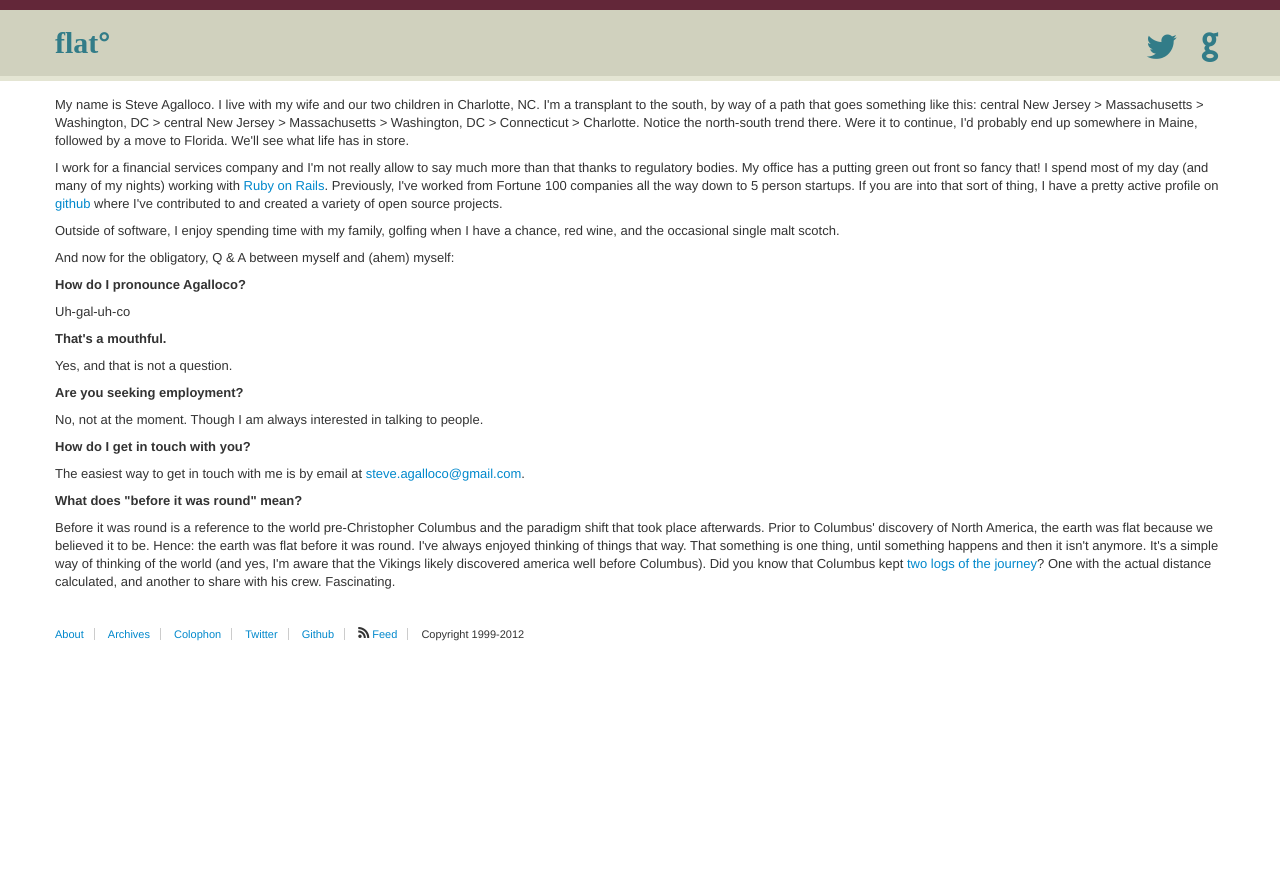
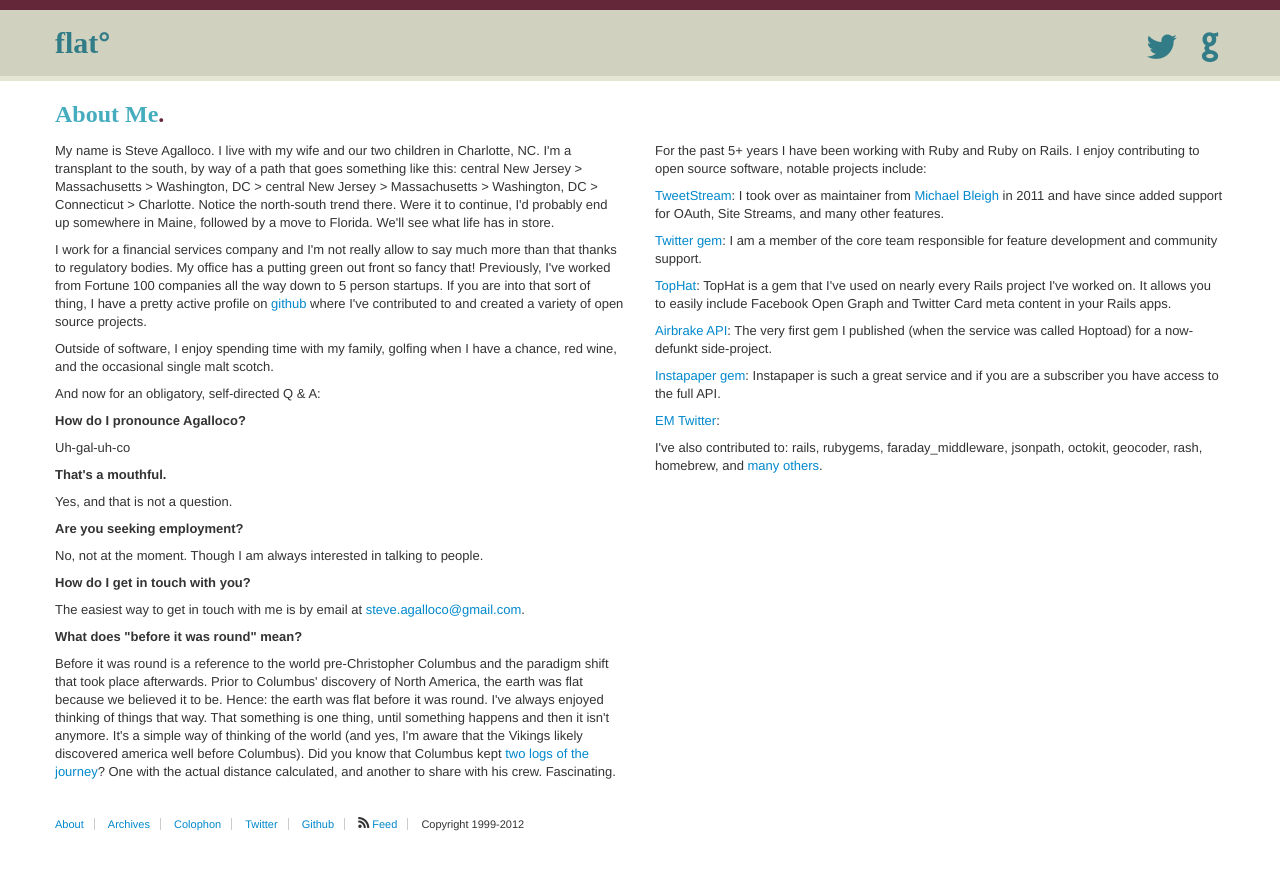
Before and after one commit to stve/stve.github.io, a Jekyll site: the page built from about.html, in a window 1280 px wide. Shown: the top 870 px of the page. Built offline with Jekyll 4.4.1, drawn with Linux system fonts in a browser that asks for light colours; some web fonts are replaced; Markdown is read by kramdown in place of the engine named in the settings.

```diff
--- a/about.html
+++ b/about.html
@@ -3,13 +3,17 @@ layout: default
 title: About
 ---
 
+<h2>About Me<span>.</span></h2>
+
+<div class="row">
+  <div class="span6">
 <p>My name is Steve Agalloco.  I live with my wife and our two children in Charlotte, NC. I'm a transplant to the south, by way of a path that goes something like this: central New Jersey > Massachusetts > Washington, DC > central New Jersey > Massachusetts > Washington, DC > Connecticut > Charlotte.  Notice the north-south trend there. Were it to continue, I'd probably end up somewhere in Maine, followed by a move to Florida.  We'll see what life has in store.</p>
 
-<p>I work for a financial services company and I'm not really allow to say much more than that thanks to regulatory bodies. My office has a putting green out front so fancy that! I spend most of my day (and many of my nights) working with <a href="http://rubyonrails.org">Ruby on Rails</a>.  Previously, I've worked from Fortune 100 companies all the way down to 5 person startups. If you are into that sort of thing, I have a pretty active profile on <a href="https://github.com/spagalloco">github</a> where I've contributed to and created a variety of open source projects.</p>
+<p>I work for a financial services company and I'm not really allow to say much more than that thanks to regulatory bodies. My office has a putting green out front so fancy that!  Previously, I've worked from Fortune 100 companies all the way down to 5 person startups. If you are into that sort of thing, I have a pretty active profile on <a href="https://github.com/spagalloco">github</a> where I've contributed to and created a variety of open source projects.</p>
 
 <p>Outside of software, I enjoy spending time with my family, golfing when I have a chance, red wine, and the occasional single malt scotch.</p>
 
-<p>And now for the obligatory, Q &amp; A between myself and (ahem) myself:</p>
+<p>And now for an obligatory, self-directed Q &amp; A:</p>
 
 <p><strong>How do I pronounce Agalloco?</strong></p>
 
@@ -31,3 +35,23 @@ href="mailto:s&#116;&#101;&#118;&#101;&#46;ag&#97;l&#108;&#111;&#99;o&#64;&#103;
 <p><strong>What does "before it was round" mean?</strong></p>
 
 <p>Before it was round is a reference to the world pre-Christopher Columbus and the paradigm shift that took place afterwards. Prior to Columbus' discovery of North America, the earth was flat because we believed it to be. Hence: the earth was flat before it was round. I've always enjoyed thinking of things that way. That something is one thing, until something happens and then it isn't anymore. It's a simple way of thinking of the world (and yes, I'm aware that the Vikings likely discovered america well before Columbus).  Did you know that Columbus kept <a href="http://www.eyewitnesstohistory.com/columbus.htm">two logs of the journey</a>?  One with the actual distance calculated, and another to share with his crew. Fascinating.</p>
+
+  </div>
+  <div class="span6">
+    <p>For the past 5+ years I have been working with Ruby and Ruby on Rails. I enjoy contributing to open source software, notable projects include:</p>
+
+    <p><a href="https://github.com/intridea/tweetstream">TweetStream</a>: I took over as maintainer from <a href="http://www.mbleigh.com/">Michael Bleigh</a> in 2011 and have since added support for OAuth, Site Streams, and many other features.</p>
+
+    <p><a href="https://github.com/sferik/twitter">Twitter gem</a>: I am a member of the core team responsible for feature development and community support.</p>
+
+    <p><a href="https://github.com/spagalloco/tophat">TopHat</a>: TopHat is a gem that I've used on nearly every Rails project I've worked on.  It allows you to easily include Facebook Open Graph and Twitter Card meta content in your Rails apps.</p>
+
+    <p><a href="https://github.com/spagalloco/airbrake-api">Airbrake API</a>: The very first gem I published (when the service was called Hoptoad) for a now-defunkt side-project.</p>
+
+    <p><a href="https://github.com/spagalloco/instapaper">Instapaper gem</a>: Instapaper is such a great service and if you are a subscriber you have access to the full API.</p>
+
+    <p><a href="https://github.com/spagalloco/em-twitter">EM Twitter</a>: </p>
+
+    <p>I've also contributed to: rails, rubygems, faraday_middleware, jsonpath, octokit, geocoder, rash, homebrew, and <a href="https://github.com/spagalloco">many others</a>.
+  </div>
+</div>
```
Also changed, not shown: archives.html (+6 -20 lines), colophon.html (+8 -4 lines).
